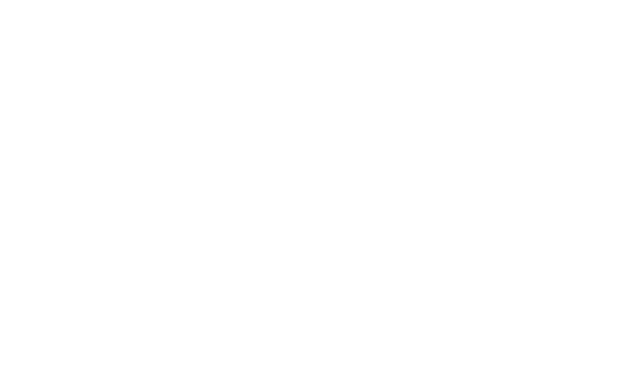
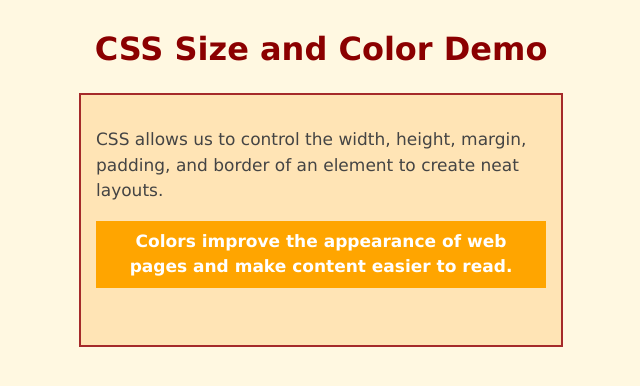
Before and after one commit to 1U25CA069/HTML-pgm8, a website: page index.html in a window 1280 px wide. Shown: the whole page, without its empty margins (319-959 px from the left). Drawn offline with Linux system fonts and the light colour scheme.

Commit message:
Update index.html

```diff
--- a/index.html
+++ b/index.html
@@ -3,19 +3,59 @@
 <head>
 <meta charset="UTF-8">
 <meta name="viewport" content="width=device-width, initial-scale=1.0">
-<title>Layout Styles with Aside</title>
+<title>CSS Size and Color Demo</title>
 
 <style>
+body{
+    font-family: Verdana, sans-serif;
+    background-color: #fff8e1;
+    margin: 30px;
+}
 
-/* Write your CSS here */
+h1{
+    text-align: center;
+    color: darkred;
+}
 
+.container{
+    width: 450px;
+    height: 220px;
+    margin: 25px auto;
+    padding: 15px;
+    border: 2px solid brown;
+    background-color: #ffe4b5;
+}
+
+p{
+    font-size: 17px;
+    color: #444;
+    line-height: 1.5;
+}
+
+.note{
+    background-color: orange;
+    color: white;
+    padding: 8px;
+    text-align: center;
+    font-weight: bold;
+}
 </style>
 
 </head>
-
 <body>
 
-<!-- Write your HTML code here -->
+<h1>CSS Size and Color Demo</h1>
+
+<div class="container">
+    <p>
+        CSS allows us to control the width, height, margin,
+        padding, and border of an element to create neat layouts.
+    </p>
+
+    <p class="note">
+        Colors improve the appearance of web pages and make content easier to read.
+    </p>
+</div>
 
 </body>
 </html>
```
